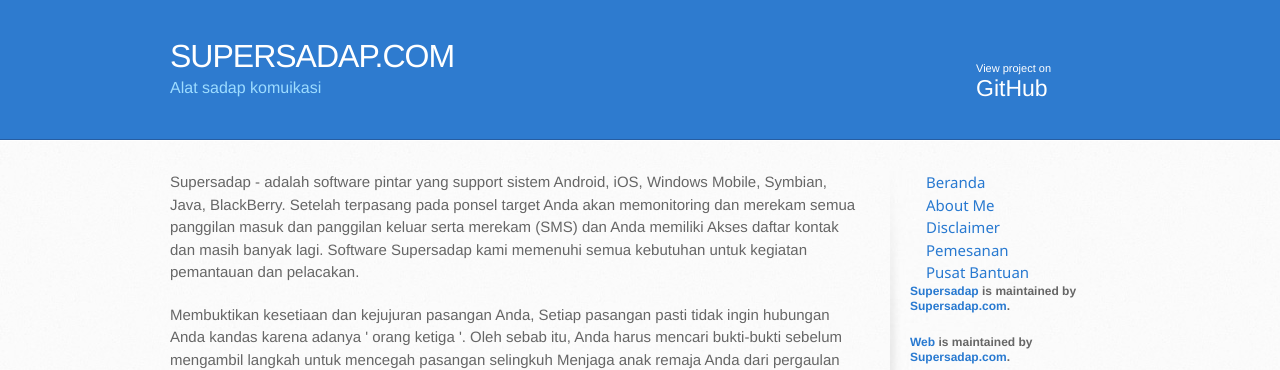
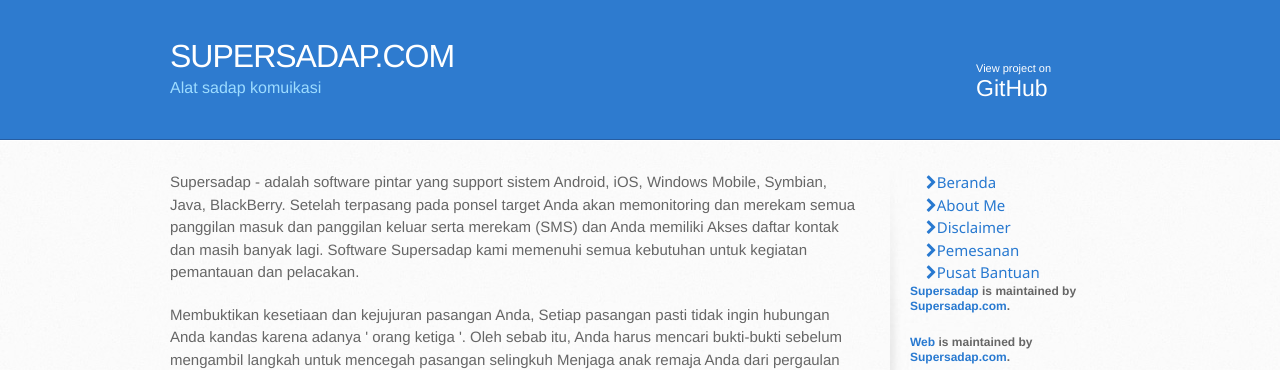
Before and after one commit to pietromenna/jekyll-architect-theme, a Jekyll site: the page built from index.html, in a window 1280 px wide. Shown: the top 370 px of the page. Built offline with Jekyll 4.4.1, drawn with Linux system fonts in a browser that asks for light colours; nearby versions of some CDN libraries; Markdown is read by kramdown in place of the engine named in the settings.

Commit message:
Update default.html

```diff
--- a/_layouts/default.html
+++ b/_layouts/default.html
@@ -5,6 +5,7 @@
     <meta http-equiv="X-UA-Compatible" content="chrome=1">
     <meta name="viewport" content="width=device-width, initial-scale=1, maximum-scale=1">
     <link href='https://fonts.googleapis.com/css?family=Architects+Daughter' rel='stylesheet' type='text/css'>
+    <link href='https://cdnjs.cloudflare.com/ajax/libs/font-awesome/4.6.3/css/font-awesome.css' rel='stylesheet' type='text/css'>
     <link rel="stylesheet" type="text/css" href="{{ site.baseurl }}stylesheets/stylesheet.css" media="screen" />
     <link rel="stylesheet" type="text/css" href="{{ site.baseurl }}stylesheets/pygment_trac.css" media="screen" />
     <link rel="stylesheet" type="text/css" href="{{ site.baseurl }}stylesheets/print.css" media="print" />
@@ -37,11 +38,11 @@
         </section>
 
         <aside id="sidebar">
-           <a href="#" class="left">Beranda</a>
-           <a href="#" class="left">About Me</a>
-           <a href="#" class="left">Disclaimer</a>
-           <a href="#" class="left">Pemesanan</a>
-           <a href="#" class="left">Pusat Bantuan</a>
+           <a href="#" class="left"><i class="fa fa-chevron-right" aria-hidden="true"></i>Beranda</a>
+           <a href="#" class="left"><i class="fa fa-chevron-right" aria-hidden="true"></i>About Me</a>
+           <a href="#" class="left"><i class="fa fa-chevron-right" aria-hidden="true"></i>Disclaimer</a>
+           <a href="#" class="left"><i class="fa fa-chevron-right" aria-hidden="true"></i>Pemesanan</a>
+           <a href="#" class="left"><i class="fa fa-chevron-right" aria-hidden="true"></i>Pusat Bantuan</a>
           </a>
 
           <p class="repo-owner"><a href="#">Supersadap</a> is maintained by <a href="#">Supersadap.com</a>.</p>
```
